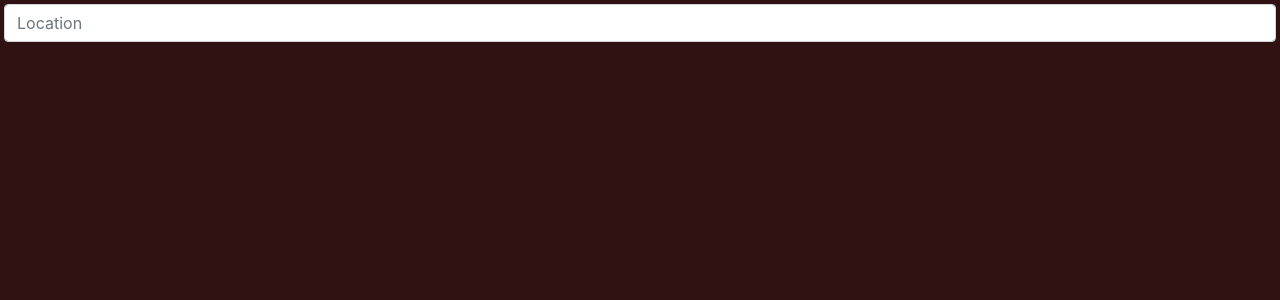
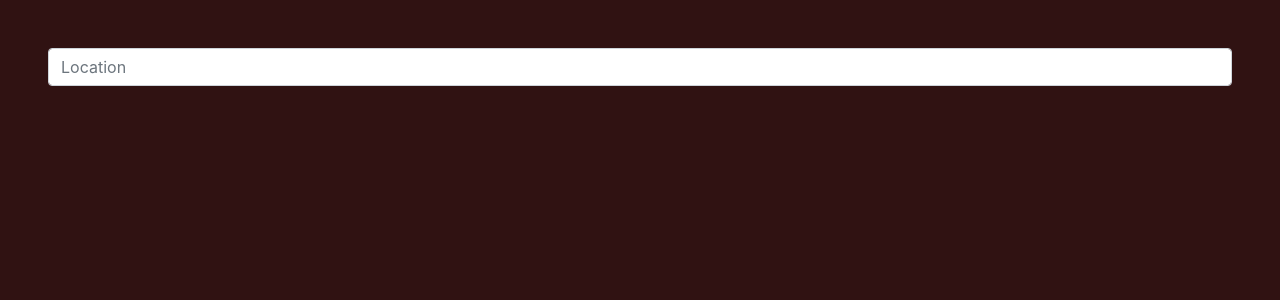
Before and after one commit to RobertoScioni/m7-d10-weather, a React (Create React App) app: page / in a window 1280 px wide. Shown: the top 300 px of the page. Built offline with nearby package versions, Linux system fonts and the light colour scheme.

Commit message:
minor styling fix

```diff
--- a/src/App.js
+++ b/src/App.js
@@ -30,7 +30,7 @@ function App() {
 		}
 	}, [update])
 	return (
-		<div className="App m-1">
+		<div className="App m-5">
 			<Form
 				onSubmit={async (e) => {
 					e.preventDefault()
@@ -45,7 +45,7 @@ function App() {
 					onChange={(e) => setLocation(e.target.value)}
 				></Form.Control>
 			</Form>
-			<Container>
+			<Container fluid>
 				<Row>
 					{weather !== null &&
 						weather.daily.map((element, index) => (
```
